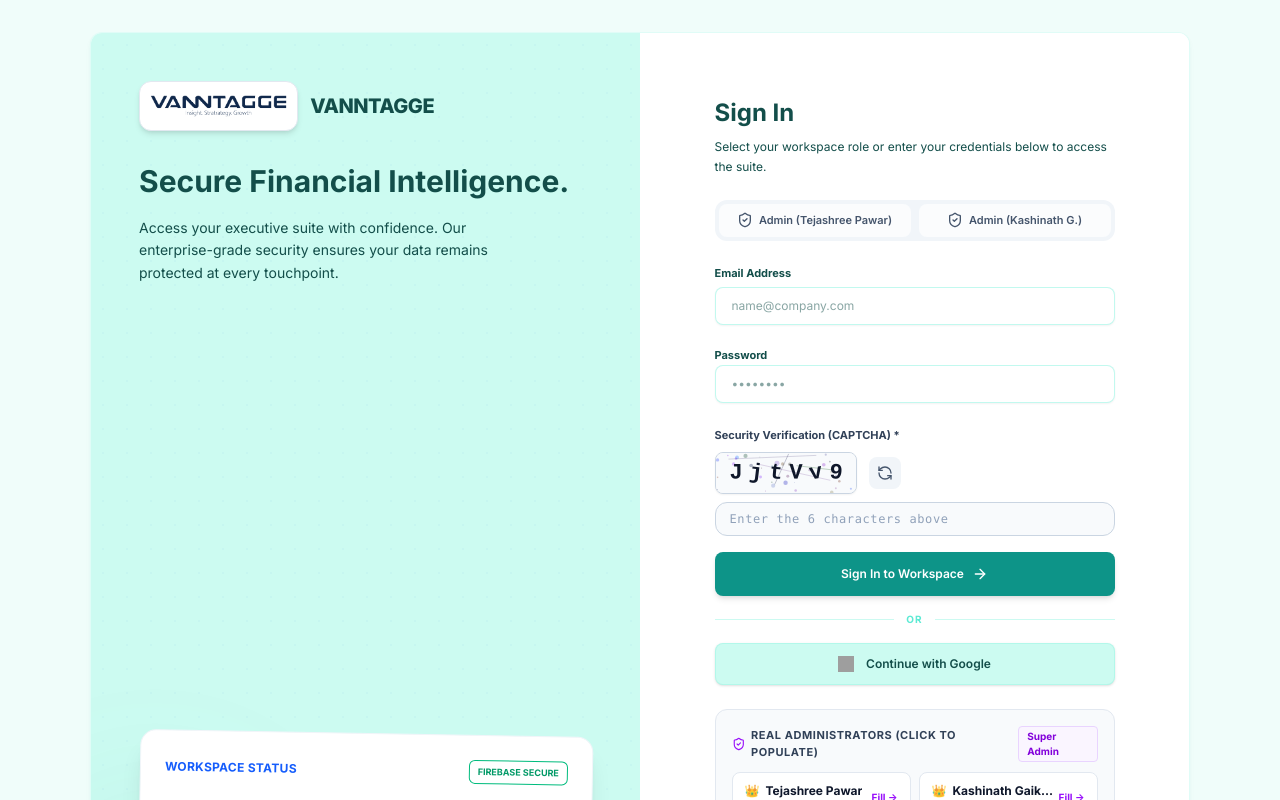
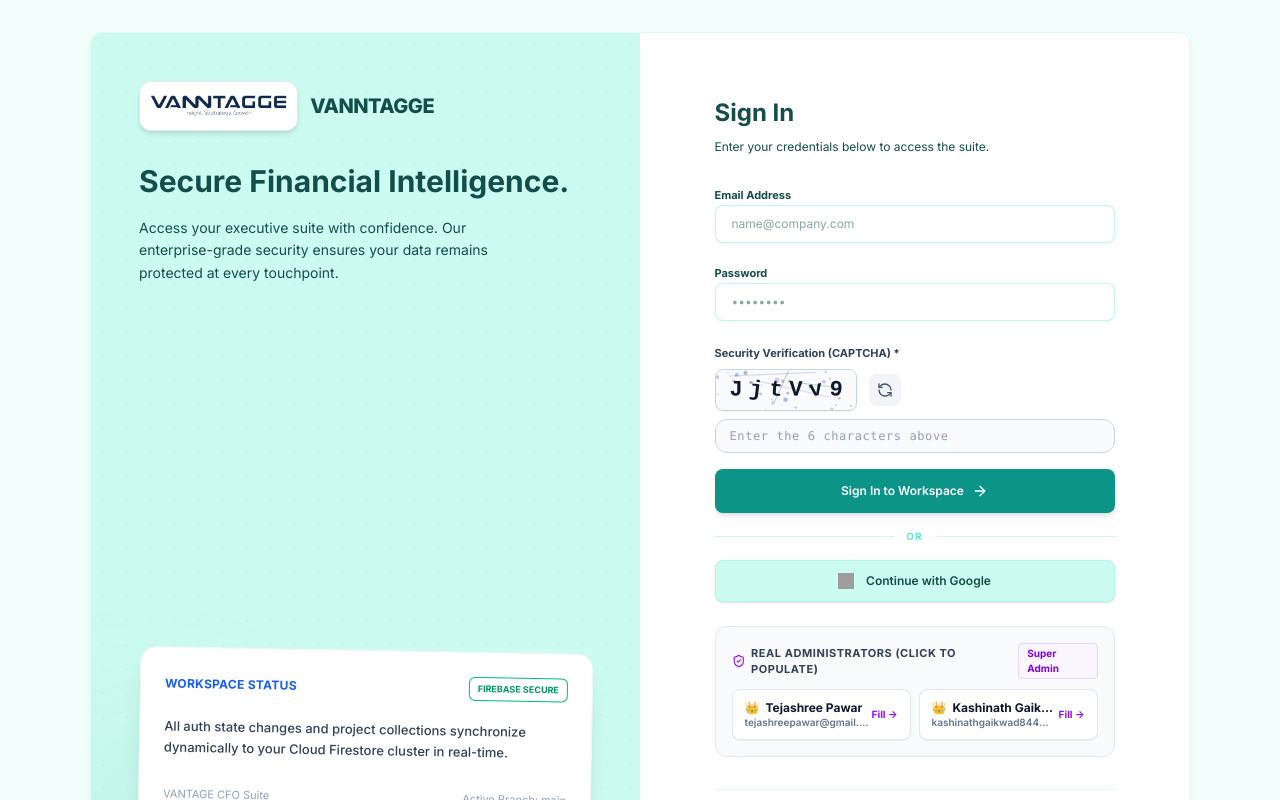
Before and after one commit to Aaratideep/vanntagge-cfo-suite, a Next.js app in the folder apps/web/: page / in a window 1280 px wide. Shown: the top 800 px of the page. Built offline with nearby package versions, Linux system fonts and the light colour scheme; no server answers; grey boxes are pictures that could not be loaded.

Commit message:
fix(auth): remove quick admin role selector buttons from login page

```diff
--- a/apps/web/src/components/AuthView.tsx
+++ b/apps/web/src/components/AuthView.tsx
@@ -665,51 +665,14 @@
                     Sign In
                   </h2>
                   <p className="text-xs text-on-surface-variant leading-relaxed">
-                    Select your workspace role or enter your credentials below to access the suite.
+                    Enter your credentials below to access the suite.
                   </p>
                 </header>
 
-                {/* Quick Role Selector */}
-                <div className="mb-6 grid grid-cols-2 gap-2 p-1 bg-slate-100 rounded-xl text-[11px] font-semibold">
-                  <button
-                    type="button"
-                    onClick={() => {
-                      setEmail('tejashreepawar@gmail.com');
-                      setPassword('Vanntagge@Admin2026');
-                    }}
-                    className={`py-2 px-2 rounded-lg text-center transition-all flex items-center justify-center gap-1.5 ${
-                      email.toLowerCase().includes('tejashree') || email.toLowerCase().includes('admin')
-                        ? 'bg-purple-600 text-white shadow-xs font-bold'
-                        : 'text-slate-600 hover:text-slate-900 bg-white/70'
-                    }`}
-                  >
-                    <ShieldCheck className="w-4 h-4 shrink-0" />
-                    <span className="truncate">Admin (Tejashree Pawar)</span>
-                  </button>
-                  <button
-                    type="button"
-                    onClick={() => {
-                      setEmail('kashinathgaikwad844@gmail.com');
-                      setPassword('Vanntagge@Admin2026');
-                    }}
-                    className={`py-2 px-2 rounded-lg text-center transition-all flex items-center justify-center gap-1.5 ${
-                      email.toLowerCase().includes('kashinath')
-                        ? 'bg-purple-600 text-white shadow-xs font-bold'
-                        : 'text-slate-600 hover:text-slate-900 bg-white/70'
-                    }`}
-                  >
-                    <ShieldCheck className="w-4 h-4 shrink-0" />
-                    <span className="truncate">Admin (Kashinath G.)</span>
-                  </button>
-                </div>
-
                 <form onSubmit={handleLoginSubmit} className="space-y-4">
                   <div className="space-y-1.5">
-                    <label className="text-[11px] font-bold text-on-surface-variant flex justify-between" htmlFor="login-email">
-                      <span>Email Address</span>
-                      {!isFirebaseConfigured && (
-                        <span className="text-primary hover:underline cursor-help" onClick={() => alert('Demo logins: sarah.jenkins@vanntagge.com, priya.sharma@vanntagge.com')}>Demo Users?</span>
-                      )}
+                    <label className="text-[11px] font-bold text-on-surface-variant" htmlFor="login-email">
+                      Email Address
                     </label>
                     <input
                       type="email"
```
